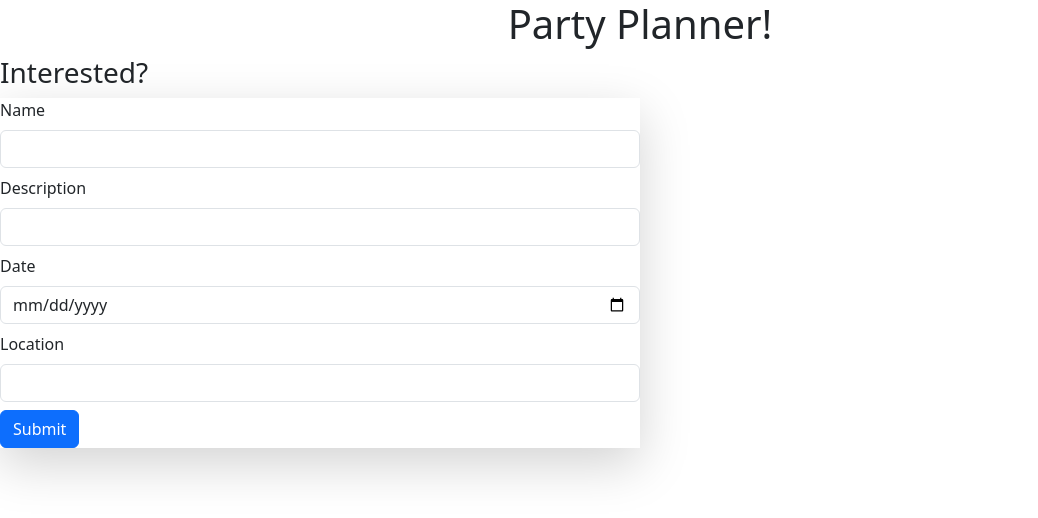
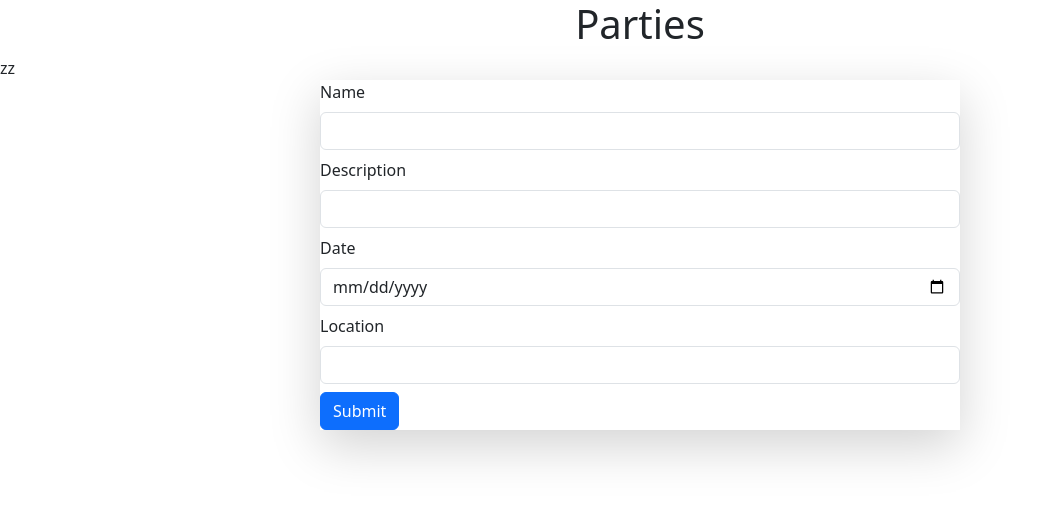
Before and after one commit to jdungao15/Unit2.PartyPlanner, a plain HTML site: page index.html in a window 1280 px wide. Shown: the whole page, without its empty margins (0-1038 px from the left). Drawn offline with nearby package versions, Linux system fonts and the light colour scheme; no server answers.

Commit message:
Fix some bugs

```diff
--- a/index.html
+++ b/index.html
@@ -9,11 +9,10 @@
 </head>
 <body>
     <main>
-        <h1 class="display text-center">Party Planner!</h1>
+        <h1 class="display text-center">Parties </h1>
         <div id="party-container" class="d-flex justify-content-center">
-        </div>
-        <div>
-            <h3>Interested?</h3>
+        </div>zz
+        <div class="d-flex justify-content-center">
             <form action="" id="addParty" class="w-50 shadow-lg">
             <div class="mb-2">
                 <label for="name" class="form-label">Name</label>
--- a/script.js
+++ b/script.js
@@ -23,11 +23,10 @@ const dateToISO = (dateTime) => {
 }
 
 const createPartyComponent= (data) => {
+    //Make the parent container, empty for the new component that will be added later on.
     partyContainer.innerHTML = ""
     const partyList = data.map((p, i) => {
         const card = document.createElement("div")
-
-
        card.innerHTML += `
             <div class="card m-3" style="width: 15rem;">
             <img src="https://picsum.photos/200/300?random=${i}">
@@ -40,7 +39,7 @@ const createPartyComponent= (data) => {
                 <li class="list-group-item">Location: ${p.location}</li>
                 <li class="list-group-item">ID: ${p.cohortId}</li>
             </ul>
-            <div class="btn__delete" id="btn__delete">
+            <div class="btn__delete">
                 <a href="" >DELETE</a>
                 <div class="hoverBtn">
                 <p value=${p.id} class="hoverText">ARE YOU SURE?</p>
@@ -54,9 +53,8 @@ const createPartyComponent= (data) => {
     partyContainer.append(...partyList)
 }
 
-getPartyList();
 
-
+// POST HANDLER
 form.addEventListener("submit", async (evt) => {
     evt.preventDefault();
     //Input
@@ -98,6 +96,7 @@ form.addEventListener("submit", async (evt) => {
 
 })
 
+// Delete Handler
 partyContainer.addEventListener("click", async (e) => {
     e.preventDefault();
     if (e.target.classList.value === "hoverText") {
@@ -116,3 +115,6 @@ partyContainer.addEventListener("click", async (e) => {
 
     }
 })
+
+// Get the DATA and render
+getPartyList();
```
